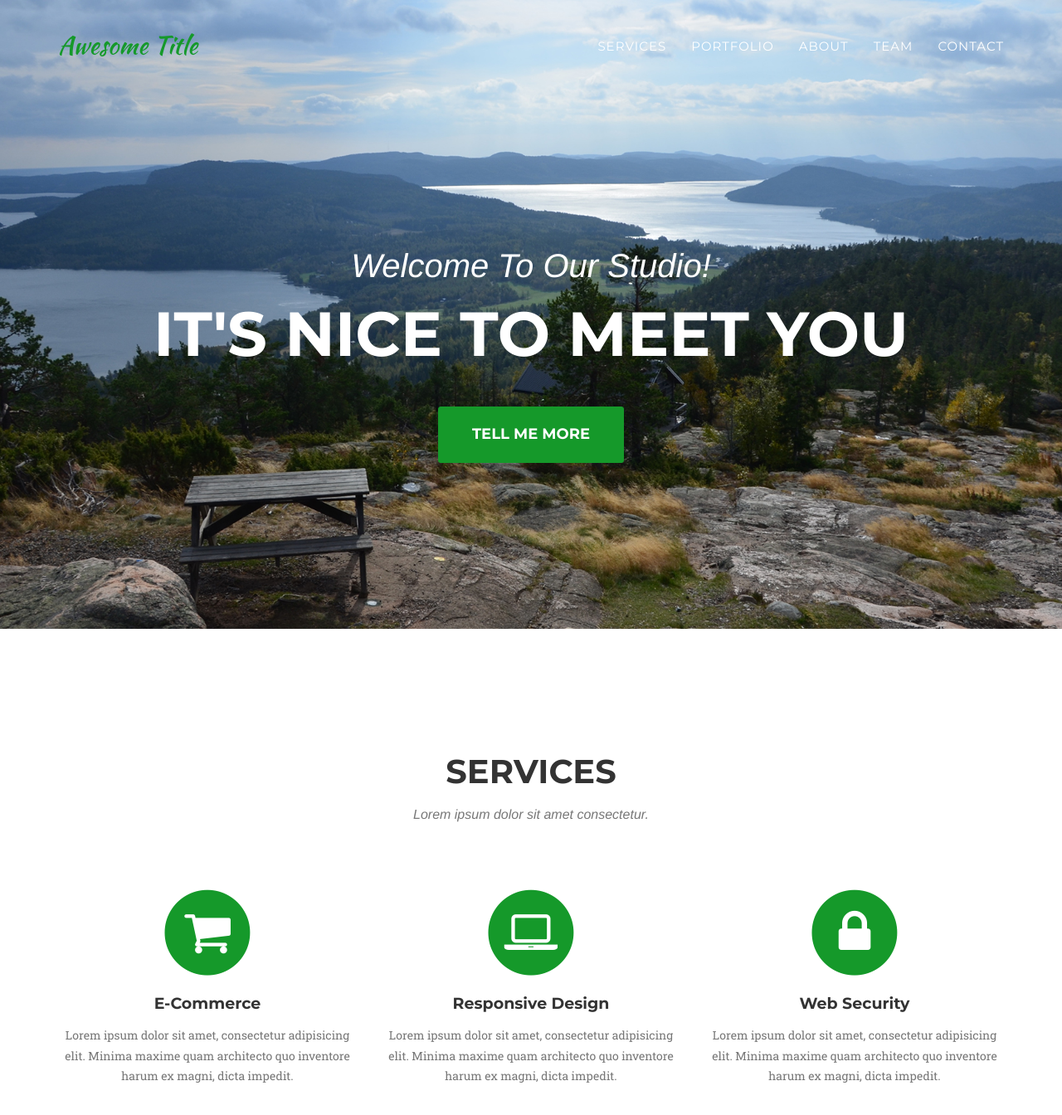
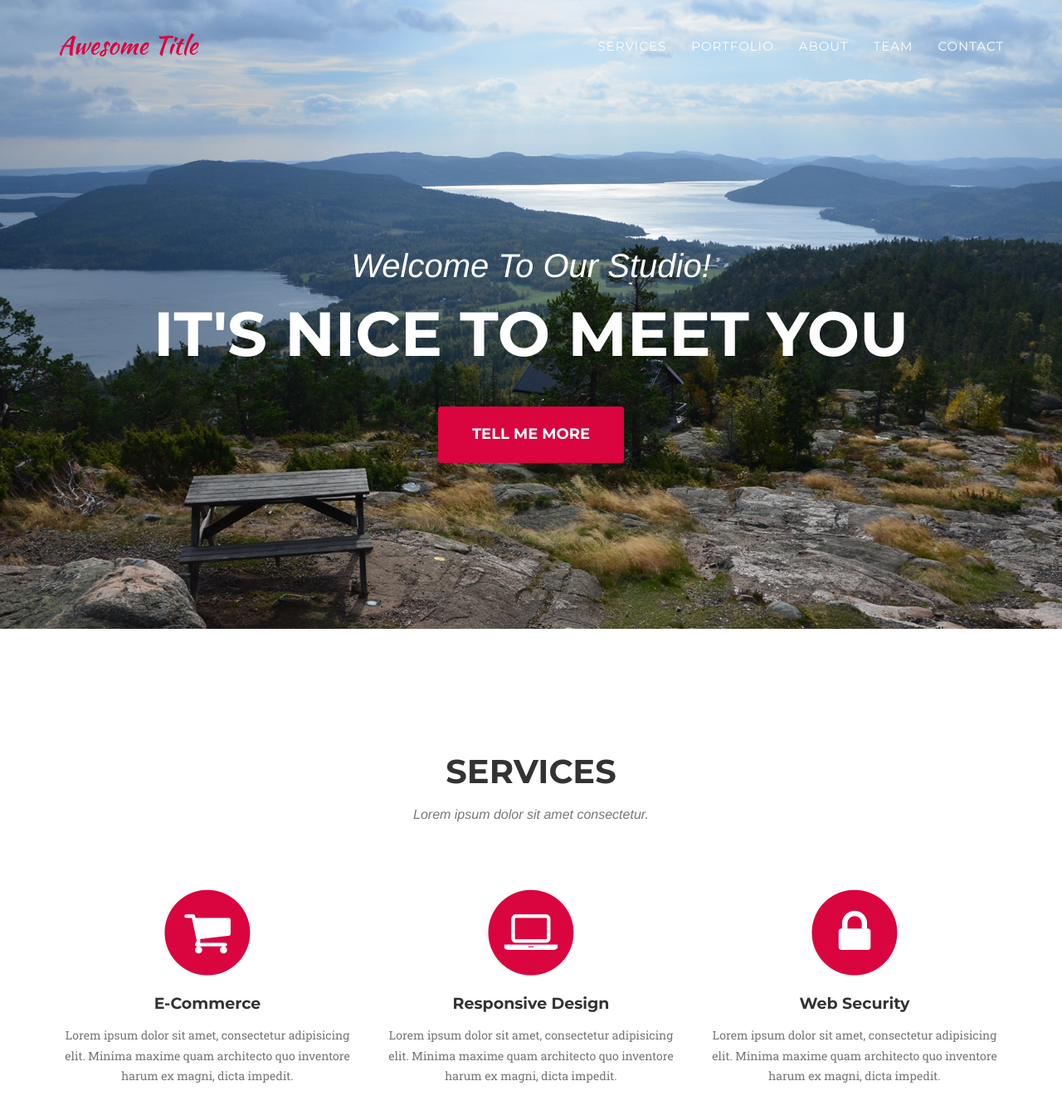
Before and after one commit to marororom/marororom.github.io, a Jekyll site: the page built from index.html, in a window 1280 px wide and 1400 px high. Shown: the top 1344 px of the window at 83% size. Built offline with Jekyll 4.4.1, drawn with Linux system fonts in a browser that asks for light colours; some web fonts are replaced.

Commit message:
changed primary and secondary color

```diff
--- a/_config.yml
+++ b/_config.yml
@@ -8,8 +8,8 @@ description: "Write an awesome description for your new site here. You can edit
 
 # Color settings (hex-codes without the leading hash-tag)
 color:
-  primary: 15992A
-  secondary: 2D4A00
+  primary: DA043E
+  secondary: A8093F
   secondary-dark: 333
 
 # Team names, titles and social links
```
